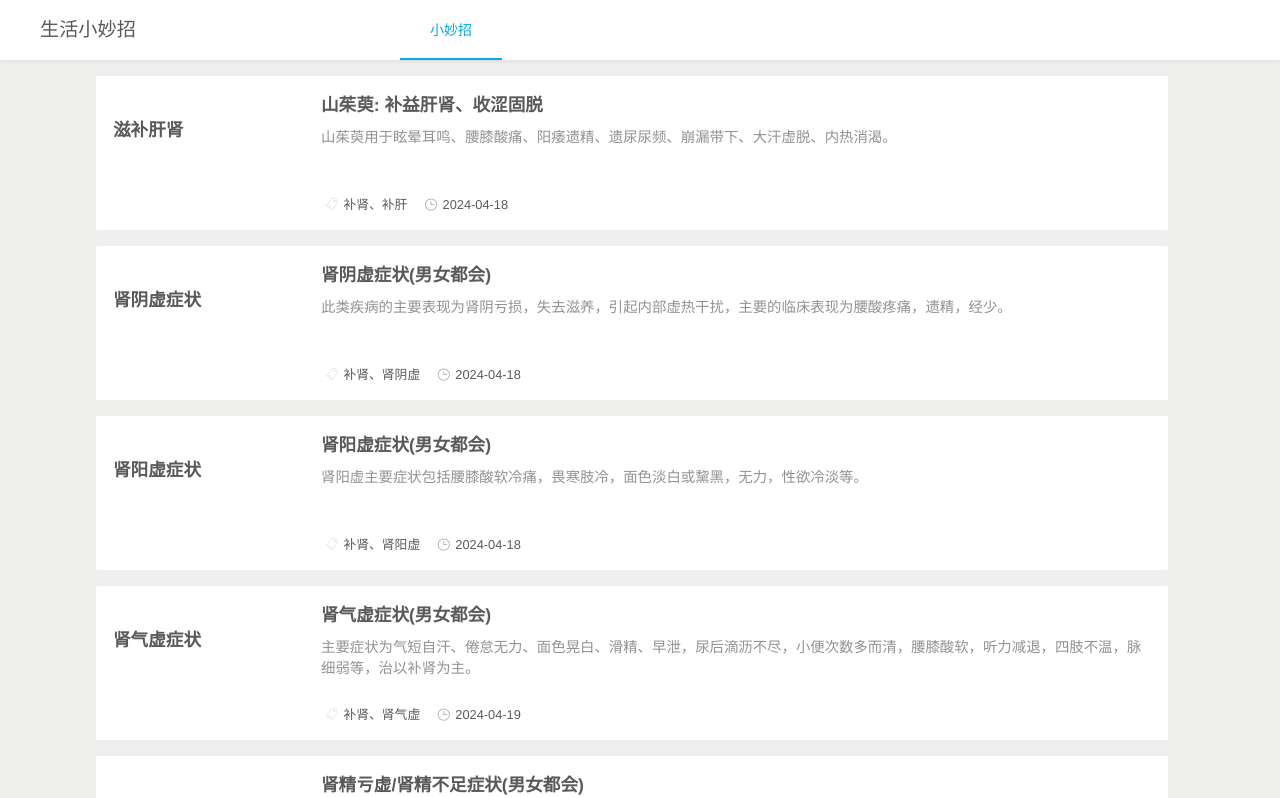
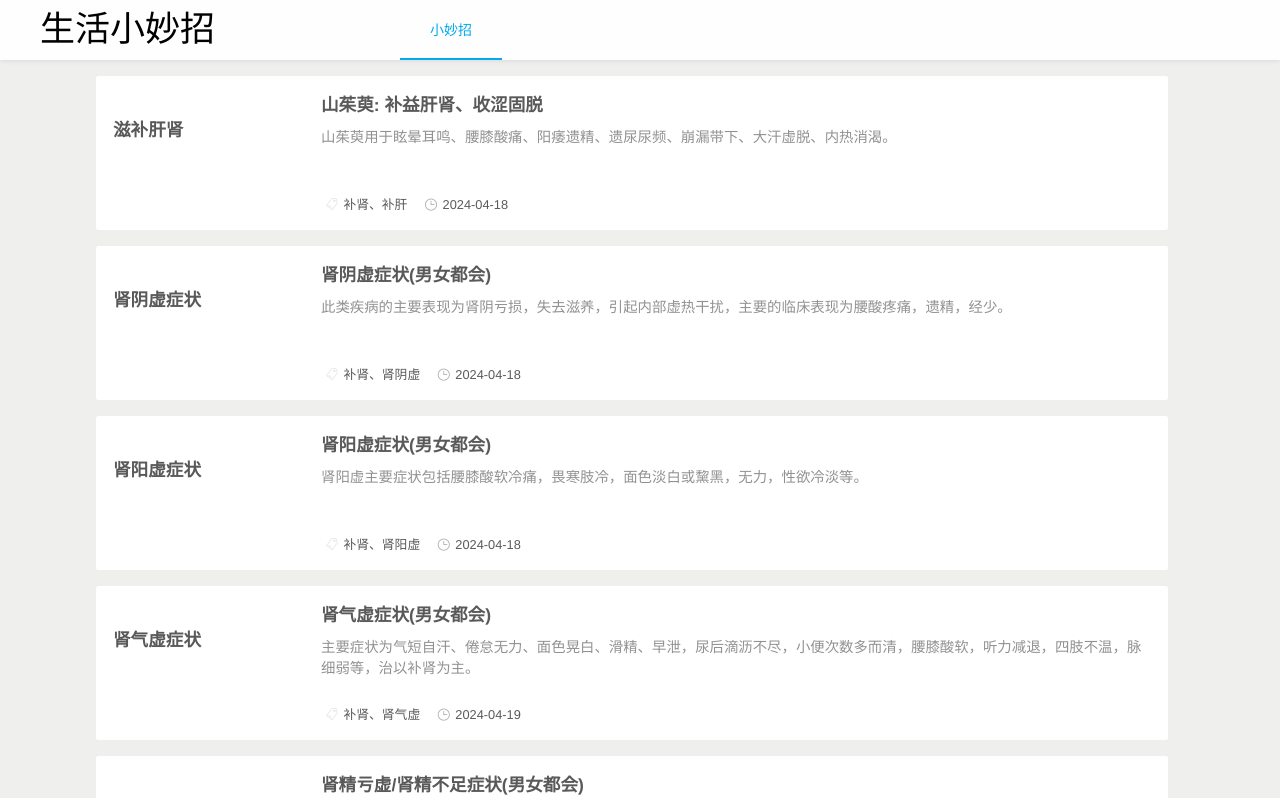
Before and after one commit to wawadeqshn/commerce-liuyunji, a Vue app: page /#/ in a window 1280 px wide. Shown: the top 798 px of the page. Built offline with nearby package versions, Linux system fonts and the light colour scheme; what vue-particles would draw is missing.

Commit message:
调整样式

```diff
--- a/src/components/MainPage/RecipeIndex.vue
+++ b/src/components/MainPage/RecipeIndex.vue
@@ -1,6 +1,6 @@
 <template>
   <transition name="Fade" mode="out-in">
-    <div>
+    <div class="ZhongYi0">
       <div class="TopBarHeight"></div>
       <div class="BlogIndexContent">
         <div class="BlogFlex">
--- a/src/components/RecipeCompnent/TopBar.vue
+++ b/src/components/RecipeCompnent/TopBar.vue
@@ -4,7 +4,7 @@
       <div class="MoveingLight"></div>
       <div class="MediaIndexContent">
         <div class="MediaLeft" @click="ChangeRouter('RecipeIndex')">
-          <span>生活小妙招</span>
+          <span class="FontFamilyStyle">生活小妙招</span>
         </div>
         <div class="MediaRight">
           <div :class="Active == 0 ? 'MenuItemActive' : 'MenuItem'" @click="ChangeRouter('RecipeIndex')">小妙招</div>
@@ -356,6 +356,12 @@
 
   }
 
+  .FontFamilyStyle {
+    font-family: 'KaiTi', '楷体', serif;
+    font-size: 35px;
+    color: #000;
+  }
+
   .MobileTopBarLogo {
     flex: 1;
     cursor: pointer;
--- a/src/static/css/BlogIndex.less
+++ b/src/static/css/BlogIndex.less
@@ -395,3 +395,13 @@
   opacity: 0;
   transition: 0.5s;
 }
+
+.ZhongYi {
+  display: flex;
+  justify-content: center;
+  align-items: center;
+  height: 100%;
+  //background-image: url("../assets/images/login-background.jpg");
+  background-image: url("../../../public/zhongyi.jpeg");
+  background-size: cover;
+}
```
Also changed, not shown: 1 other file (tests, documents, lock files or other folders).
